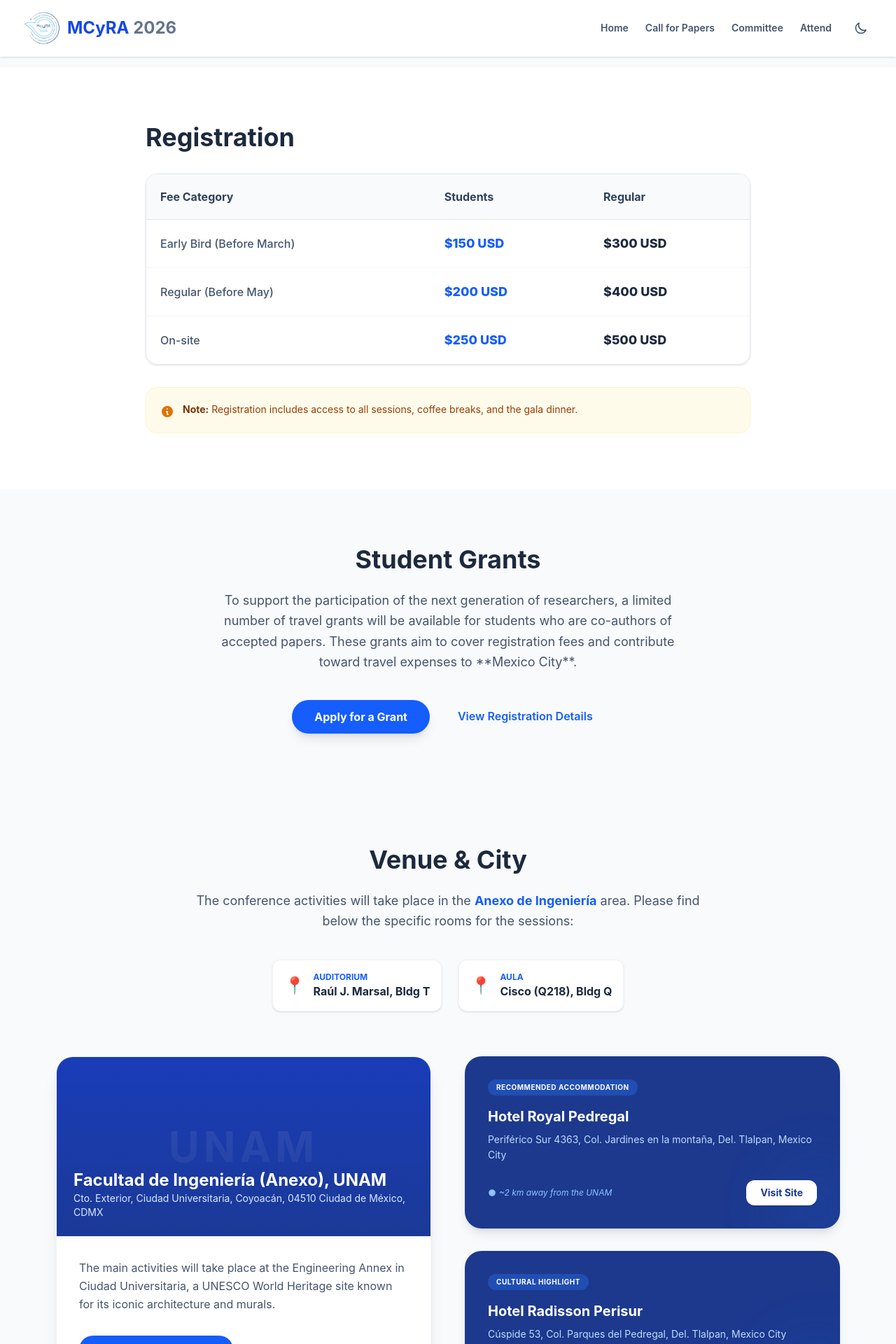
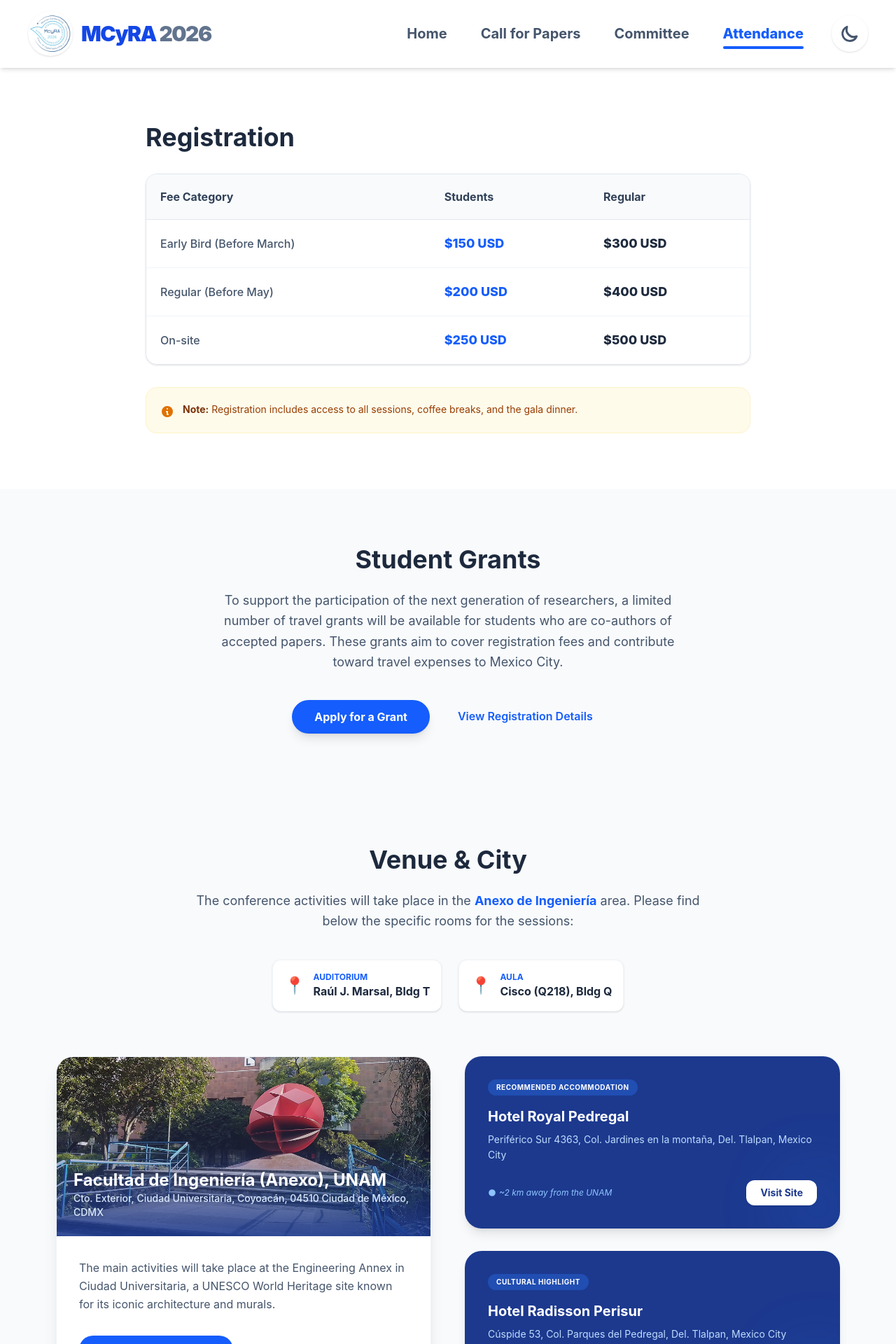
Before and after one commit to Karen616e/AMW2026, a React (Vite) app in the folder amw2026/: page /attend in a window 1280 px wide. Shown: the top 1920 px of the page at 70% size. Built offline with nearby package versions, Linux system fonts and the light colour scheme.

Commit message:
Cambios en NavBar
- Mayor peso visual e indicador de página actual
- Añadida imágen del anexo

```diff
--- a/amw2026/src/components/home/Grants.jsx
+++ b/amw2026/src/components/home/Grants.jsx
@@ -11,7 +11,7 @@ const Grants = () => {
         <p className="text-slate-600 dark:text-slate-300 mb-10 leading-relaxed text-lg max-w-2xl mx-auto">
           To support the participation of the next generation of researchers, a limited number of
           travel grants will be available for students who are co-authors of accepted papers.
-          These grants aim to cover registration fees and contribute toward travel expenses to **Mexico City**.
+          These grants aim to cover registration fees and contribute toward travel expenses to Mexico City.
         </p>
 
         <div className="flex flex-col sm:flex-row justify-center items-center gap-6">
--- a/amw2026/src/components/home/Venue.jsx
+++ b/amw2026/src/components/home/Venue.jsx
@@ -15,7 +15,7 @@ const Venue = () => {
 
                     {/* Lista de Salas Optimizada */}
                     <div className="flex flex-col sm:flex-row justify-center gap-6">
-                        <a href="https://maps.google.com" target="_blank" rel="noopener noreferrer"
+                        <a href="https://www.google.com/maps/place/Auditorio+Ra%C3%BAl+J.+Marsal/@19.3261227,-99.1826181,1611m/data=!3m1!1e3!4m15!1m8!3m7!1s0x85ce0004fa5e2251:0x5b7f2df6637d23ab!2sAuditorio+Ra%C3%BAl+J.+Marsal!8m2!3d19.3284988!4d-99.18116!10e1!16s%2Fg%2F1hdzrp1wp!3m5!1s0x85ce0004fa5e2251:0x5b7f2df6637d23ab!8m2!3d19.3284988!4d-99.18116!16s%2Fg%2F1hdzrp1wp?entry=ttu&g_ep=EgoyMDI2MDMxMS4wIKXMDSoASAFQAw%3D%3D" target="_blank" rel="noopener noreferrer"
                            className="flex items-center gap-3 bg-white dark:bg-slate-800 p-4 rounded-xl shadow-sm border border-slate-100 dark:border-slate-700 hover:border-blue-400 transition-all group">
                             <span className="text-2xl group-hover:scale-110 transition-transform">📍</span>
                             <div className="text-left">
@@ -23,7 +23,7 @@ const Venue = () => {
                                 <span className="font-bold text-slate-800 dark:text-slate-200">Raúl J. Marsal, Bldg T</span>
                             </div>
                         </a>
-                        <a href="https://maps.google.com" target="_blank" rel="noopener noreferrer"
+                        <a href="https://www.google.com/maps/place/Auditorio+Ra%C3%BAl+J.+Marsal/@19.3261227,-99.1826181,1611m/data=!3m1!1e3!4m15!1m8!3m7!1s0x85ce0004fa5e2251:0x5b7f2df6637d23ab!2sAuditorio+Ra%C3%BAl+J.+Marsal!8m2!3d19.3284988!4d-99.18116!10e1!16s%2Fg%2F1hdzrp1wp!3m5!1s0x85ce0004fa5e2251:0x5b7f2df6637d23ab!8m2!3d19.3284988!4d-99.18116!16s%2Fg%2F1hdzrp1wp?entry=ttu&g_ep=EgoyMDI2MDMxMS4wIKXMDSoASAFQAw%3D%3D" target="_blank" rel="noopener noreferrer"
                            className="flex items-center gap-3 bg-white dark:bg-slate-800 p-4 rounded-xl shadow-sm border border-slate-100 dark:border-slate-700 hover:border-blue-400 transition-all group">
                             <span className="text-2xl group-hover:scale-110 transition-transform">📍</span>
                             <div className="text-left">
@@ -35,22 +35,30 @@ const Venue = () => {
                 </div>
 
                 <div className="grid grid-cols-1 lg:grid-cols-2 gap-12 items-stretch">
-                    {/* Tarjeta Principal: UNAM */}
+                    {/* Tarjeta Principal: UNAM con FOTO */}
                     <div className="bg-white dark:bg-slate-800 rounded-3xl shadow-xl overflow-hidden flex flex-col border border-slate-100 dark:border-slate-700 transition-colors">
-                        <div className="h-64 bg-blue-800 dark:bg-blue-900 relative flex items-center justify-center overflow-hidden">
-                            <span className="text-white text-6xl opacity-10 font-bold uppercase tracking-widest select-none">UNAM</span>
+                        <div className="h-64 relative flex items-center justify-center overflow-hidden">
+                            {/* IMAGEN DE LA FACULTAD */}
+                            <img
+                                src="/fi_unam.jpg"
+                                alt="Facultad de Ingeniería UNAM"
+                                className="absolute inset-0 w-full h-full object-cover"
+                            />
+
+                            {/* Overlay degradado para asegurar legibilidad del texto blanco */}
+                            <div className="absolute inset-0 bg-gradient-to-t from-blue-900/90 via-blue-900/20 to-transparent dark:from-slate-950 dark:via-slate-900/40"></div>
+
                             <div className="absolute bottom-6 left-6 text-white text-left z-10">
-                                <h3 className="text-2xl font-bold">{venueInfo.mainVenue.name}</h3>
-                                <p className="text-blue-100 dark:text-blue-200 text-sm">{venueInfo.mainVenue.address}</p>
+                                <h3 className="text-2xl font-bold drop-shadow-md">{venueInfo.mainVenue.name}</h3>
+                                <p className="text-blue-100 dark:text-blue-200 text-sm font-medium drop-shadow-sm">{venueInfo.mainVenue.address}</p>
                             </div>
-                            <div className="absolute inset-0 bg-gradient-to-t from-blue-900/80 to-transparent"></div>
                         </div>
                         <div className="p-8 flex-grow">
                             <p className="text-slate-600 dark:text-slate-300 mb-8 leading-relaxed">
                                 {venueInfo.mainVenue.details}
                             </p>
                             <a
-                                href="https://maps.google.com"
+                                href="https://www.google.com/maps/place/Facultad+de+Ingenier%C3%ADa+UNAM/@19.3313883,-99.1872813,1075m/data=!3m3!1e3!4b1!5s0x85ce0001577b6221:0x74dc9613abb964b1!4m6!3m5!1s0x85ce00015be0a713:0x3fc11681a8244370!8m2!3d19.3313833!4d-99.1847064!16s%2Fm%2F027vtty?entry=ttu&g_ep=EgoyMDI2MDMxMS4wIKXMDSoASAFQAw%3D%3D"
                                 target="_blank"
                                 rel="noopener noreferrer"
                                 className="inline-flex items-center gap-2 bg-blue-600 dark:bg-blue-500 text-white px-6 py-2.5 rounded-full text-sm font-bold hover:bg-blue-700 transition-all shadow-md"
@@ -82,19 +90,18 @@ const Venue = () => {
                                         </a>
                                     </div>
                                 </div>
-                                {/* Decoración de fondo */}
                                 <div className="absolute -right-8 -bottom-8 w-32 h-32 bg-blue-500/10 rounded-full blur-2xl group-hover:bg-blue-500/20 transition-all"></div>
                             </div>
                         ))}
                     </div>
                 </div>
 
-                {/* Tips de Viaje para CDMX */}
+                {/* Tips de Viaje */}
                 <div className="mt-24 grid grid-cols-1 md:grid-cols-3 gap-12">
                     {[
                         { icon: "🚇", title: "Public Transport", text: "Use the Metro (Line 3, Universidad) or Metrobus to reach Ciudad Universitaria efficiently." },
                         { icon: "🌮", title: "Gastronomy", text: "Explore local tacos and street food near campus or in the nearby Coyoacán historic center." },
-                        { icon: "☀️", title: "Altitude & Weather", text: "CDMX is at 2,240m. November is usually pleasant, but evenings can be cool; bring a light jacket." }
+                        { icon: "☀️", title: "Altitude & Weather", text: "CDMX is at 2,240m. The climate is usually pleasant, but evenings can be cool; bring a light jacket." }
                     ].map((tip, i) => (
                         <div key={i} className="text-center group">
                             <div className="text-4xl mb-6 transform group-hover:scale-110 transition-transform duration-300 drop-shadow-sm">{tip.icon}</div>
--- a/amw2026/src/components/layout/Navbar.jsx
+++ b/amw2026/src/components/layout/Navbar.jsx
@@ -5,9 +5,7 @@ const Navbar = () => {
   const [scrolled, setScrolled] = useState(false);
   const [isOpen, setIsOpen] = useState(false);
 
-  // --- Lógica de Modo Oscuro Robusta ---
   const [theme, setTheme] = useState(() => {
-    // Al cargar, verifica primero el localStorage
     return localStorage.getItem('theme') || 'light';
   });
 
@@ -25,10 +23,8 @@ const Navbar = () => {
     setTheme((prevTheme) => (prevTheme === 'light' ? 'dark' : 'light'));
   };
 
-  // --- Lógica de Navegación y Scroll ---
   const location = useLocation();
   const isHome = location.pathname === '/';
-  // El navbar se vuelve sólido si hacemos scroll > 50px o si no estamos en la Home
   const isSolid = scrolled || !isHome;
 
   useEffect(() => {
@@ -43,53 +39,64 @@ const Navbar = () => {
     { name: 'Home', path: '/' },
     { name: 'Call for Papers', path: '/cfp' },
     { name: 'Committee', path: '/committee' },
-    { name: 'Attend', path: '/attend' }
+    { name: 'Attendance', path: '/attend' }
   ];
 
   return (
     <nav className={`fixed top-0 w-full z-50 transition-all duration-300 ${
       isSolid
-        ? 'bg-white/90 dark:bg-slate-900/90 backdrop-blur-md shadow-sm border-b border-transparent dark:border-slate-800 py-2'
-        : 'bg-transparent py-4'
+        ? 'bg-white/95 dark:bg-slate-900/95 backdrop-blur-md shadow-md border-b border-transparent dark:border-slate-800 py-4'
+        : 'bg-transparent py-6'
     }`}>
-      <div className="max-w-7xl mx-auto px-4 sm:px-6 lg:px-8">
+      <div className="max-w-7xl mx-auto px-4 sm:px-6 lg:px-10">
         <div className="flex justify-between items-center h-16">
 
-          {/* Logo y Nombre */}
-          <Link to="/" className="flex items-center gap-2 group">
+          {/* Logo y Nombre - Subimos a text-2xl/3xl */}
+          <Link to="/" className="flex items-center gap-3 group">
             <img src="/Logo 1.jpeg"
               alt="MCyRA logo"
-              className="rounded-full h-12 w-12 md:h-14 md:w-14 object-cover border-2 border-transparent group-hover:border-blue-500 transition-all"
+              className="rounded-full h-14 w-14 md:h-16 md:w-16 object-cover border-2 border-transparent group-hover:border-blue-500 transition-all shadow-sm"
             />
-            <div className={`font-bold text-xl md:text-2xl transition-colors duration-300 ${
+            <div className={`font-black text-2xl md:text-3xl transition-colors duration-300 tracking-tighter ${
               isSolid ? 'text-blue-700 dark:text-blue-400' : 'text-white'
             }`}>
               MCyRA <span className={isSolid ? 'text-slate-500 dark:text-slate-400' : 'text-blue-200'}>2026</span>
             </div>
           </Link>
 
-          <div className="flex items-center gap-2 md:gap-6">
-            {/* Desktop Menu */}
-            <div className="hidden md:flex space-x-6">
-              {menuItems.map((item) => (
+          <div className="flex items-center gap-4 md:gap-10">
+            {/* Desktop Menu - Tamaño aumentado a text-xl */}
+            <div className="hidden lg:flex space-x-12">
+              {menuItems.map((item) => {
+                const isActive = location.pathname === item.path;
+                return (
                   <Link
                     key={item.name}
                     to={item.path}
-                  className={`text-sm font-semibold transition-colors ${
-                    isSolid
-                      ? 'text-slate-600 hover:text-blue-600 dark:text-slate-300 dark:hover:text-blue-400'
-                      : 'text-white/90 hover:text-blue-200'
+                    className={`text-xl transition-all duration-300 relative group ${
+                      isActive
+                        ? (isSolid ? 'text-blue-600 dark:text-blue-400 font-extrabold' : 'text-white font-extrabold')
+                        : (isSolid
+                            ? 'text-slate-600 hover:text-blue-600 dark:text-slate-300 dark:hover:text-blue-400 font-bold'
+                            : 'text-white/90 hover:text-white font-bold')
                     }`}
                   >
                     {item.name}
+                    {/* Línea indicadora más gruesa (h-1) */}
+                    {isActive && (
+                      <span className={`absolute -bottom-2 left-0 w-full h-1 rounded-full ${
+                        isSolid ? 'bg-blue-600 dark:bg-blue-400' : 'bg-white shadow-[0_0_10px_rgba(255,255,255,0.8)]'
+                      }`}></span>
+                    )}
                   </Link>
-              ))}
+                );
+              })}
             </div>
 
-            {/* Botón de Modo Oscuro */}
+            {/* Botón de Modo Oscuro - Más grande */}
             <button
               onClick={toggleTheme}
-              className={`p-2 rounded-full transition-all hover:scale-110 active:scale-90 ${
+              className={`p-3 rounded-full transition-all hover:scale-110 active:scale-90 shadow-sm ${
                 isSolid
                   ? 'text-slate-600 hover:bg-slate-100 dark:text-slate-300 dark:hover:bg-slate-800'
                   : 'text-white hover:bg-white/20'
@@ -97,30 +104,28 @@ const Navbar = () => {
               aria-label="Toggle Dark Mode"
             >
               {theme === 'dark' ? (
-                /* Icono Sol */
-                <svg className="w-5 h-5" fill="none" viewBox="0 0 24 24" stroke="currentColor">
-                  <path strokeLinecap="round" strokeLinejoin="round" strokeWidth={2} d="M12 3v1m0 16v1m9-9h-1M4 12H3m15.364 6.364l-.707-.707M6.343 6.343l-.707-.707m12.728 0l-.707.707M6.343 17.657l-.707.707M16 12a4 4 0 11-8 0 4 4 0 018 0z" />
+                <svg className="w-7 h-7" fill="none" viewBox="0 0 24 24" stroke="currentColor">
+                  <path strokeLinecap="round" strokeLinejoin="round" strokeWidth={2.5} d="M12 3v1m0 16v1m9-9h-1M4 12H3m15.364 6.364l-.707-.707M6.343 6.343l-.707-.707m12.728 0l-.707.707M6.343 17.657l-.707.707M16 12a4 4 0 11-8 0 4 4 0 018 0z" />
                 </svg>
               ) : (
-                /* Icono Luna */
-                <svg className="w-5 h-5" fill="none" viewBox="0 0 24 24" stroke="currentColor">
-                  <path strokeLinecap="round" strokeLinejoin="round" strokeWidth={2} d="M20.354 15.354A9 9 0 018.646 3.646 9.003 9.003 0 0012 21a9.003 9.003 0 008.354-5.646z" />
+                <svg className="w-7 h-7" fill="none" viewBox="0 0 24 24" stroke="currentColor">
+                  <path strokeLinecap="round" strokeLinejoin="round" strokeWidth={2.5} d="M20.354 15.354A9 9 0 018.646 3.646 9.003 9.003 0 0012 21a9.003 9.003 0 008.354-5.646z" />
                 </svg>
               )}
             </button>
 
             {/* Mobile Menu Button */}
-            <div className="md:hidden">
+            <div className="lg:hidden">
               <button
                 onClick={() => setIsOpen(!isOpen)}
-                className={`p-2 rounded-md transition-colors ${
+                className={`p-2 rounded-lg transition-colors ${
                   isSolid
                     ? 'text-slate-600 hover:bg-slate-100 dark:text-slate-300 dark:hover:bg-slate-800'
                     : 'text-white hover:bg-white/20'
                 }`}
               >
-                <svg className="h-6 w-6" fill="none" viewBox="0 0 24 24" stroke="currentColor">
-                  <path strokeLinecap="round" strokeLinejoin="round" strokeWidth={2} d={isOpen ? "M6 18L18 6M6 6l12 12" : "M4 6h16M4 12h16m-7 6h7"} />
+                <svg className="h-9 w-9" fill="none" viewBox="0 0 24 24" stroke="currentColor">
+                  <path strokeLinecap="round" strokeLinejoin="round" strokeWidth={2.5} d={isOpen ? "M6 18L18 6M6 6l12 12" : "M4 6h16M4 12h16m-7 6h7"} />
                 </svg>
               </button>
             </div>
@@ -128,20 +133,27 @@ const Navbar = () => {
         </div>
       </div>
 
-      {/* Mobile Menu Panel */}
+      {/* Mobile Menu Panel - Texto aún más grande para pulgares */}
       {isOpen && (
-        <div className="md:hidden bg-white dark:bg-slate-900 border-b border-slate-200 dark:border-slate-800 animate-fade-in-down shadow-xl">
-          <div className="px-4 pt-2 pb-6 space-y-2">
-            {menuItems.map((item) => (
+        <div className="lg:hidden bg-white dark:bg-slate-900 border-b-4 border-blue-600 dark:border-blue-500 animate-fade-in-down shadow-2xl">
+          <div className="px-6 pt-4 pb-10 space-y-4">
+            {menuItems.map((item) => {
+              const isActive = location.pathname === item.path;
+              return (
                 <Link
                   key={item.name}
                   to={item.path}
                   onClick={() => setIsOpen(false)}
-                className="block px-3 py-3 text-base font-medium text-slate-600 dark:text-slate-300 hover:text-blue-600 dark:hover:text-blue-400 hover:bg-slate-50 dark:hover:bg-slate-800 rounded-xl transition-colors"
+                  className={`block px-5 py-5 text-2xl font-black rounded-2xl transition-all ${
+                    isActive
+                      ? 'bg-blue-600 text-white shadow-lg shadow-blue-200 dark:shadow-none'
+                      : 'text-slate-700 dark:text-slate-200 hover:bg-slate-100 dark:hover:bg-slate-800'
+                  }`}
                 >
                   {item.name}
                 </Link>
-            ))}
+              );
+            })}
           </div>
         </div>
       )}
```
Also changed, not shown: amw2026/public/fi_unam.jpg (added). Lines whose indentation alone changed are shown as unchanged.
